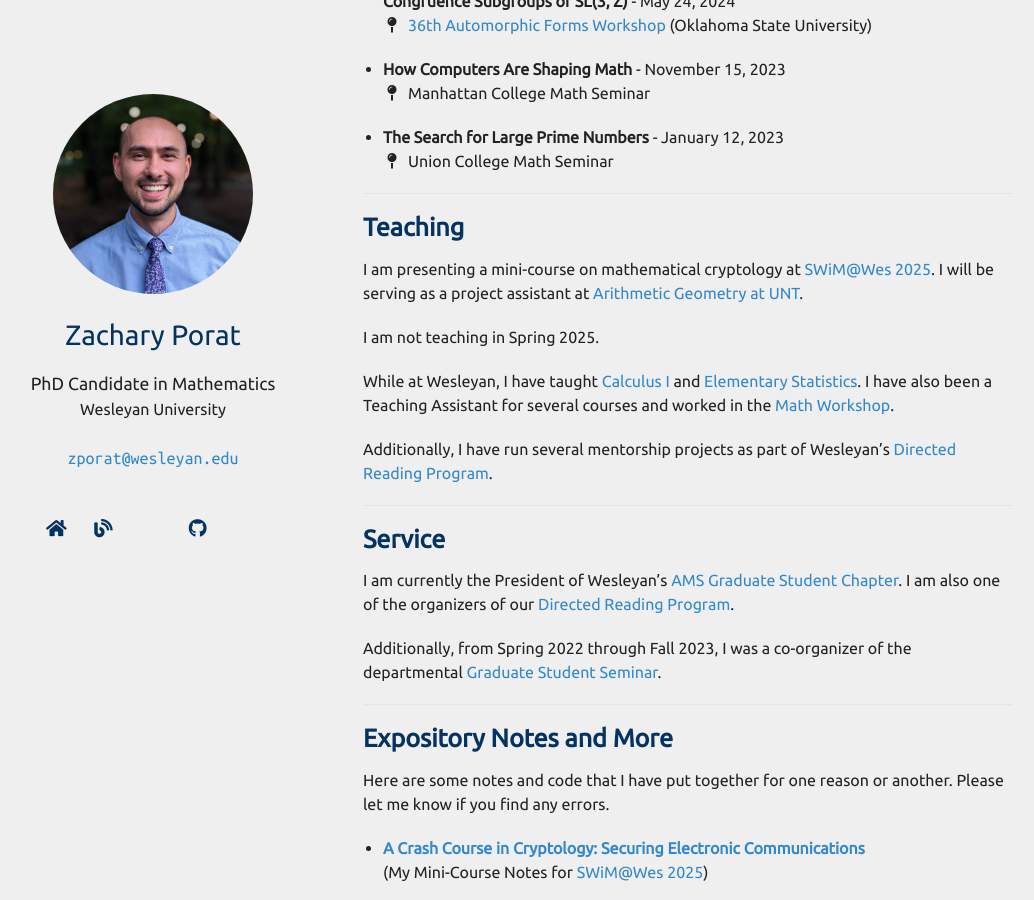
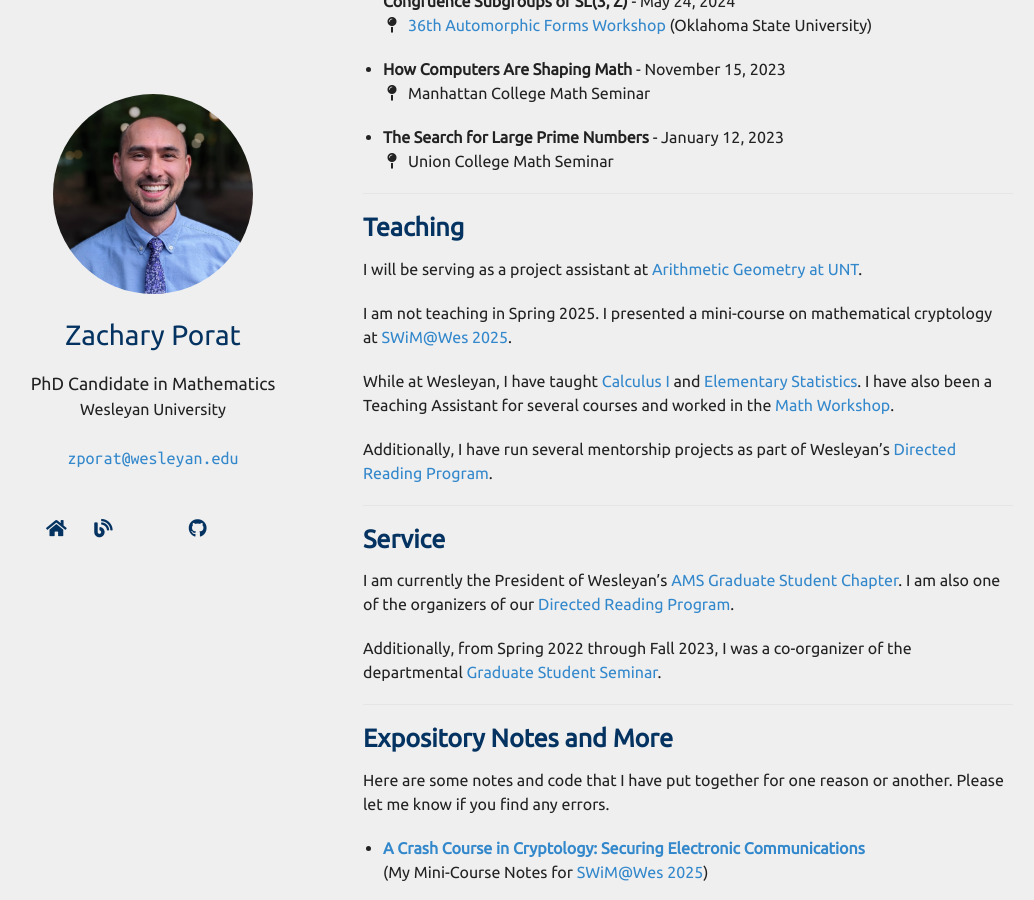
Before and after one commit to zporat/zporat.github.io, a Jekyll site: the page built from index.md, in a window 1280 px wide and 900 px high, scrolled down 1316 px. Shown: the whole window, without its empty margins (102-1136 px from the left). Built offline with Jekyll 4.4.1, drawn with Linux system fonts in a browser that asks for light colours; nearby versions of some CDN libraries; a style sheet for code colours, icons or effects is not loaded; our own code applies the rules of GitHub Pages for plain Markdown files.

Commit message:
index update

```diff
--- a/index.md
+++ b/index.md
@@ -30,9 +30,9 @@
 
 ## Teaching
 
-I am presenting a mini-course on mathematical cryptology at [SWiM@Wes 2025](https://mathcs-graduate.wescreates.wesleyan.edu/ams/swim-2025/).  I will be serving as a project assistant at [Arithmetic Geometry at UNT](https://sites.google.com/view/arithmetic-geometry-at-unt/).
+I will be serving as a project assistant at [Arithmetic Geometry at UNT](https://sites.google.com/view/arithmetic-geometry-at-unt/).
 
-I am not teaching in Spring 2025.
+I am not teaching in Spring 2025.  I presented a mini-course on mathematical cryptology at [SWiM@Wes 2025](https://mathcs-graduate.wescreates.wesleyan.edu/ams/swim-2025/).
 
 While at Wesleyan, I have taught [Calculus I](https://owaprod-pub.wesleyan.edu/reg/!wesmaps_page.html?stuid=&crse=005517&term=1249) and [Elementary Statistics](https://owaprod-pub.wesleyan.edu/reg/!wesmaps_page.html?stuid=&crse=005525&term=1229).  I have also been a Teaching Assistant for several courses and worked in the [Math Workshop](https://www.wesleyan.edu/mathcs/math/math_workshop.html).
 
```
